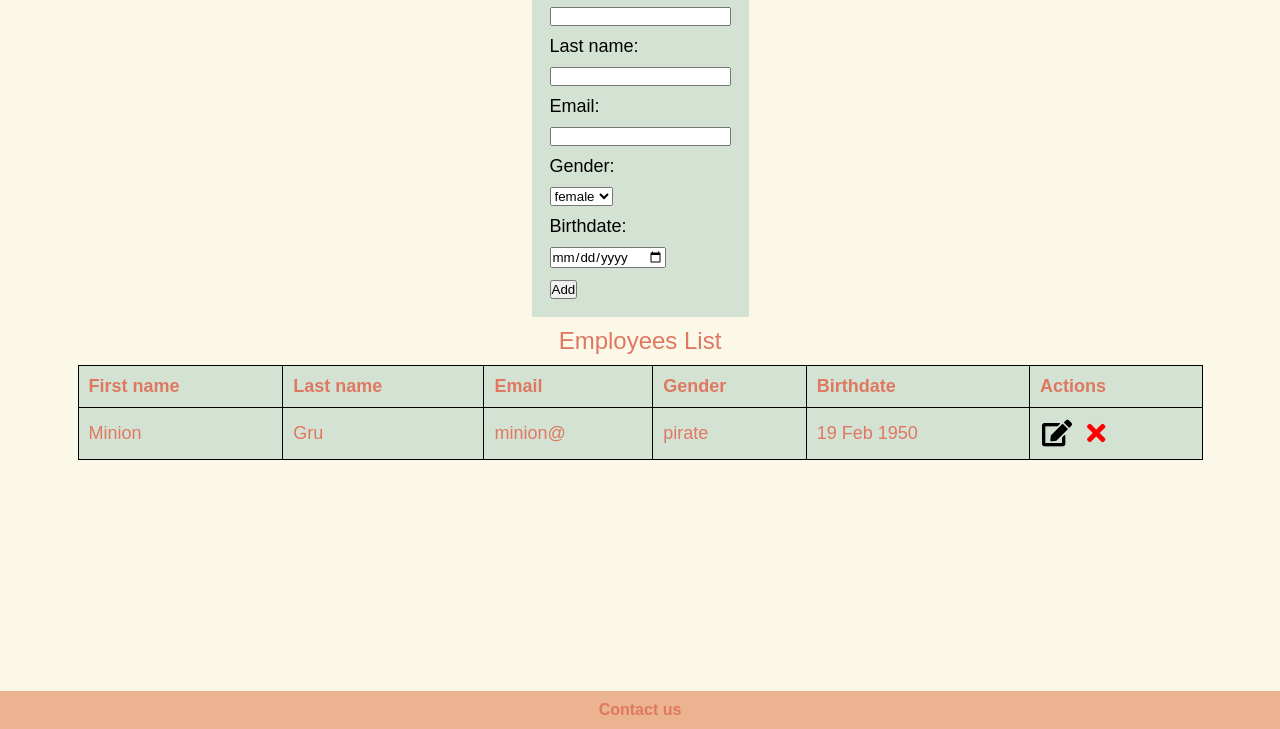
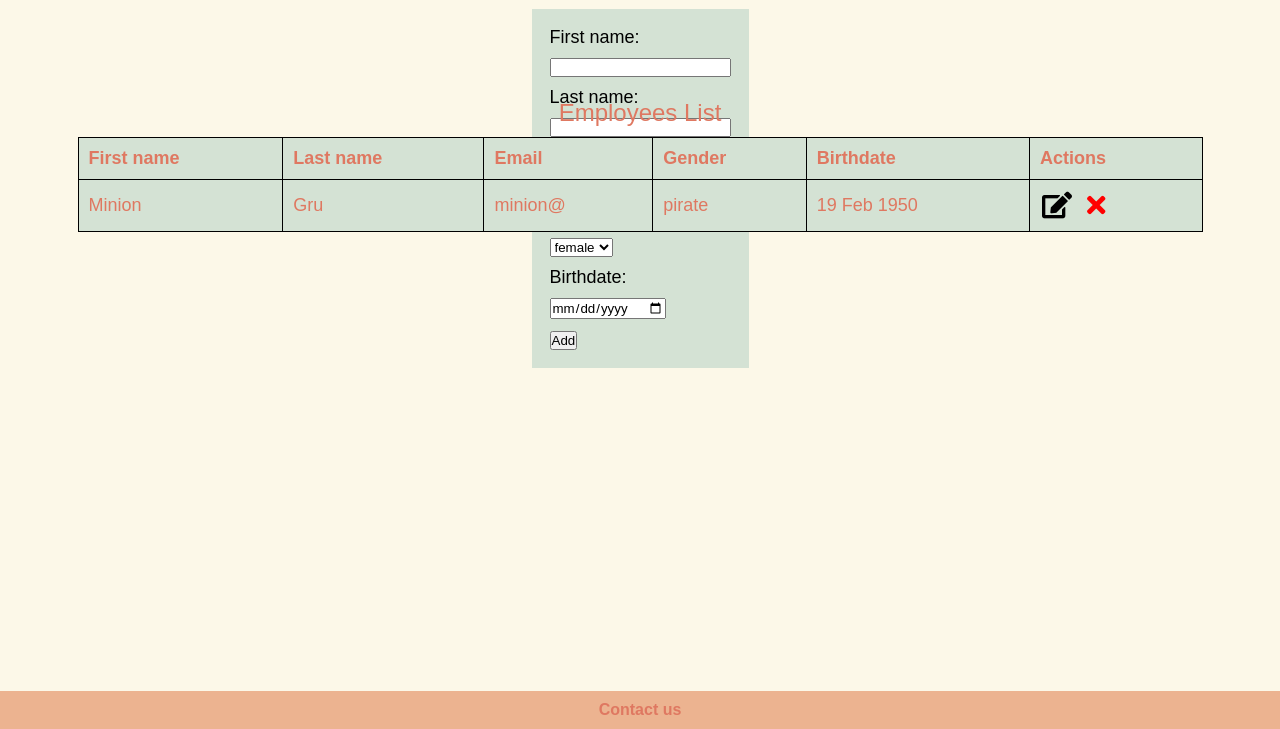
Before and after one commit to Teona09/Employees-Management-System, a plain HTML site: page index.html in a window 1280 px wide. Shown: the part 71-800 px from the top of the page. Drawn offline with Linux system fonts and the light colour scheme.

Commit message:
solved 'table moving when adding new row' problem.

```diff
--- a/index.html
+++ b/index.html
@@ -17,7 +17,7 @@
       <h2>EMS</h2>
     </div>
     <!-- Table -->
-    <div class="content">
+    <section class="content">
       <div class="input-form">
         <label class="input-data" for="fname">First name: </label>
         <input class="input-data" type="text" name="fname" id="fname" />
@@ -68,7 +68,7 @@
           </td>
         </tr>
       </table>
-    </div>
+    </section>
     <!-- Footer -->
     <div class="footer">
       <p>Contact us</p>
--- a/style/style.css
+++ b/style/style.css
@@ -20,7 +20,7 @@ body {
 }
 /*Header*/
 .header {
-  position: absolute;
+  position: fixed;
   top: 0;
   left: 0;
   width: 100%;
@@ -46,6 +46,8 @@ body {
   padding: 1.125rem;
   font-size: 1.125rem;
   background-color: var(--pastel-light-green);
+  position: fixed;
+  top: 5rem;
 }
 
 .content .input-form .input-data {
@@ -56,6 +58,9 @@ body {
 /*table*/
 .content #employees-table {
   width: 62.5em;
+  text-align: left;
+  position: fixed;
+  top: 10rem;
 }
 
 .content #employees-table caption {
@@ -101,7 +106,7 @@ td {
 
 /*Footer*/
 .footer {
-  position: absolute;
+  position: fixed;
   bottom: 0;
   left: 0;
   width: 100%;
```
